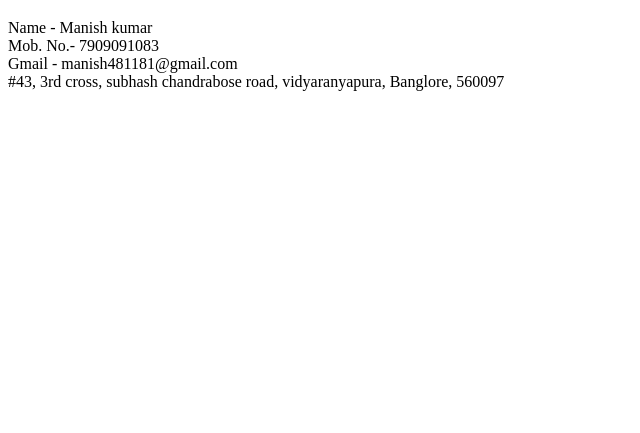
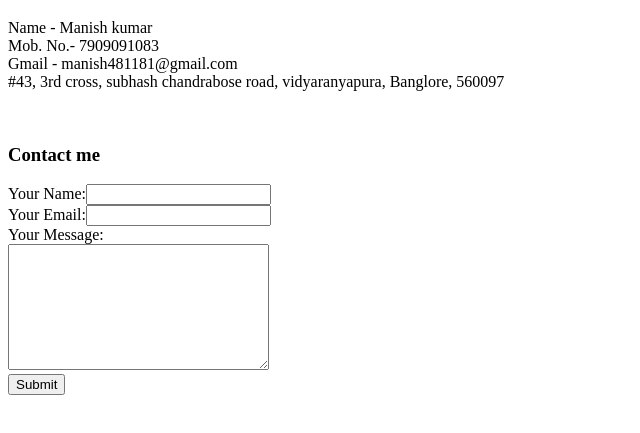
Before and after one commit to sde-manish/HTML-personal-site, a plain HTML site: page contact.html in a window 1280 px wide. Shown: the part 61-494 px from the top of the page, without its empty margins (0-640 px from the left). Drawn offline with Linux system fonts and the light colour scheme.

Commit message:
created a form
added a contact me form in the contact page

```diff
--- a/contact.html
+++ b/contact.html
@@ -8,7 +8,15 @@
     <body>
         <h1>My contact details</h1>
         <p>Name        - Manish kumar <br>Mob. No.- 7909091083 <br>Gmail       - manish481181@gmail.com <br>
-        #43, 3rd cross, subhash chandrabose road, vidyaranyapura, Banglore, 560097 </p>
+        #43, 3rd cross, subhash chandrabose road, vidyaranyapura, Banglore, 560097 </p><br>
+        <h3>Contact me</h3>
+        <form class="" action="mailto:sde.manishkumar@gmail.com" method="post" enctype="text/plain">
+            <label>Your Name:</label><input type="text" name="Name" value=""><br>
+            <label>Your Email:</label><input type="email" name="Email" value=""><br>
+            <label>Your Message:</label><br>
+            <textarea name="Message" rows="8" cols="30"></textarea><br>
+            <input type="submit">
+        </form>
 
     </body>
 </html>
```
